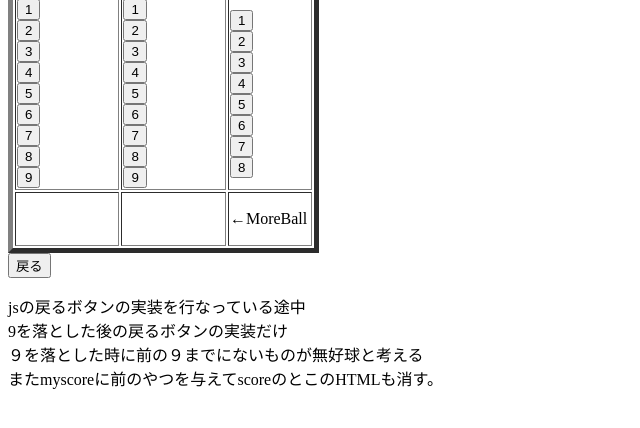
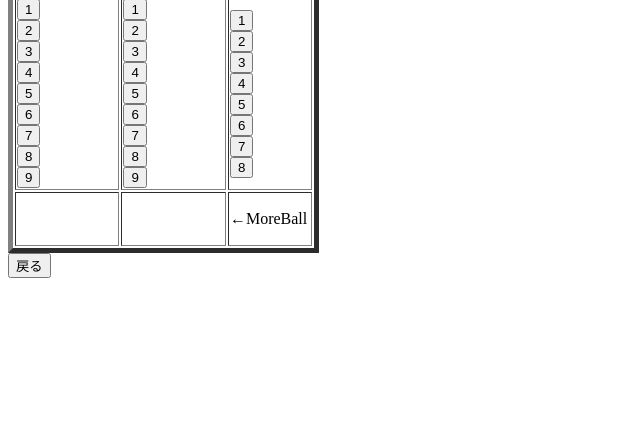
Before and after one commit to JunJon09/billiard, a Flask app: template templates/jpa.html in a window 1280 px wide. Shown: the part 237-665 px from the top of the page, without its empty margins (0-640 px from the left). Run offline with Flask 2, Linux system fonts and the light colour scheme; the template is opened without the code that fills it, so the values that code supplies are empty.

Commit message:
ヘロク完成

```diff
--- a/templates/jpa.html
+++ b/templates/jpa.html
@@ -155,10 +155,4 @@
   <!-- javascriptの読み込みを -->
   <script type="text/javascript" src="../static/index.js"></script>
 </body>
-<p>
-  jsの戻るボタンの実装を行なっている途中<br>
-  9を落とした後の戻るボタンの実装だけ<br>
-  ９を落とした時に前の９までにないものが無好球と考える<br>
-  またmyscoreに前のやつを与えてscoreのとこのHTMLも消す。
-</p>
 </html>
```
Also changed, not shown: README.md.
